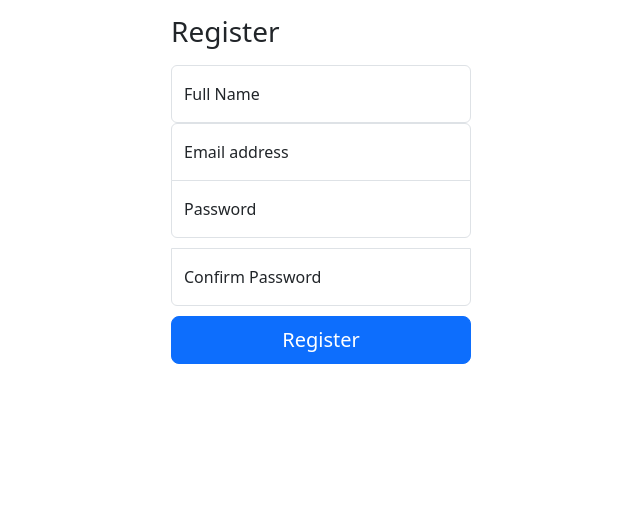
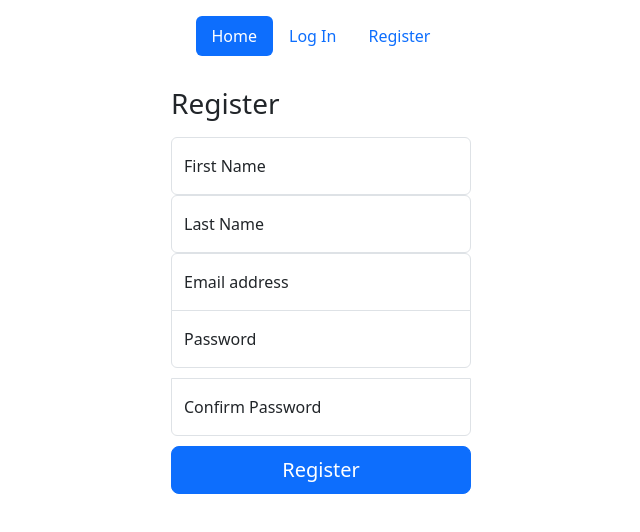
Before and after one commit to jericho2417/django_test, an Angular app in the folder frontend/projectapp/: page /register in a window 1280 px wide. Before the commit this address led to /. Shown: the top 532 px of the page, without its empty margins (319-959 px from the left). Built offline with nearby package versions, Linux system fonts and the light colour scheme.

Commit message:
http client post angular -jericho marasigan

```diff
--- a/frontend/projectapp/src/app/app-routing.module.ts
+++ b/frontend/projectapp/src/app/app-routing.module.ts
@@ -1,7 +1,20 @@
 import { NgModule } from '@angular/core';
 import { RouterModule, Routes } from '@angular/router';
+import { HomeComponent } from './pages/home/home.component';
+import { LoginComponent } from './pages/login/login.component';
+import { RegisterComponent } from './pages/register/register.component';
 
-const routes: Routes = [];
+const routes: Routes = [
+  {
+    path: '', component: HomeComponent
+  },
+  {
+    path: 'login', component: LoginComponent
+  },
+  {
+    path: 'register', component: RegisterComponent
+  }
+];
 
 @NgModule({
   imports: [RouterModule.forRoot(routes)],
--- a/frontend/projectapp/src/app/app.component.html
+++ b/frontend/projectapp/src/app/app.component.html
@@ -1 +1,2 @@
-<app-register></app-register>
+<app-nav></app-nav>
+<router-outlet></router-outlet>
--- /dev/null
+++ b/frontend/projectapp/src/app/components/nav/nav.component.html
@@ -0,0 +1,11 @@
+<header class="d-flex justify-content-center py-3">
+  <ul class="nav nav-pills">
+    <li class="nav-item">
+      <a routerLink="/" class="nav-link active" aria-current="page">Home</a>
+    </li>
+    <li class="nav-item"><a routerLink="/login" class="nav-link">Log In</a></li>
+    <li class="nav-item">
+      <a routerLink="/register" class="nav-link">Register</a>
+    </li>
+  </ul>
+</header>
--- a/frontend/projectapp/src/app/pages/register/register.component.html
+++ b/frontend/projectapp/src/app/pages/register/register.component.html
@@ -1,24 +1,53 @@
 <main class="form-signin w-100 m-auto">
-  <form>
+  <form (ngSubmit)="onSubmit()" #myForm="ngForm">
     <h1 class="h3 mb-3 fw-normal">Register</h1>
 
     <div class="form-floating">
-      <input class="form-control" placeholder="Full Name" />
-      <label>Full Name</label>
+      <input
+        name="first_name"
+        class="form-control"
+        placeholder="First Name"
+        ngModel
+      />
+      <label>First Name</label>
     </div>
     <div class="form-floating">
-      <input type="email" class="form-control" placeholder="Email" />
+      <input
+        name="last_name"
+        class="form-control"
+        placeholder="Last Name"
+        ngModel
+      />
+      <label>Last Name</label>
+    </div>
+    <div class="form-floating">
+      <input
+        name="email"
+        type="email"
+        class="form-control"
+        placeholder="Email"
+        type="email"
+        ngModel
+      />
       <label>Email address</label>
     </div>
     <div class="form-floating">
-      <input type="password" class="form-control" placeholder="Password" />
+      <input
+        name="password"
+        type="password"
+        class="form-control"
+        placeholder="Password"
+        ngModel
+      />
       <label>Password</label>
     </div>
     <div class="form-floating">
       <input
+        name="confirm_password"
         type="password"
         class="form-control"
         placeholder="Confirm Password"
+        ngModel
       />
       <label>Confirm Password</label>
     </div>
--- a/frontend/projectapp/src/app/pages/register/register.component.ts
+++ b/frontend/projectapp/src/app/pages/register/register.component.ts
@@ -1,4 +1,7 @@
-import { Component } from '@angular/core';
+import { HttpClient } from '@angular/common/http';
+import { Component, ViewChild } from '@angular/core';
+import { NgForm } from '@angular/forms';
+import { Router } from '@angular/router';
 
 @Component({
   selector: 'app-register',
@@ -6,5 +9,23 @@ import { Component } from '@angular/core';
   styleUrls: ['./register.component.css']
 })
 export class RegisterComponent {
-
+  @ViewChild("myForm")
+  form!: NgForm;
+  constructor(private http: HttpClient, private router: Router) {
+  }
+  onSubmit() {
+    this.http.post('http://127.0.0.1:8000/api/register', {
+      first_name: this.form.value.first_name,
+      last_name: this.form.value.last_name,
+      email: this.form.value.email,
+      password: this.form.value.password,
+      password_confirm: this.form.value.confirm_password,
+    }).subscribe({
+      next: (response) => {
+        console.log(response);
+        this.router.navigate(['/login']);
+      },
+      error: (error) => console.log(error),
+    });
+  }
 }
```
Also changed, not shown: frontend/projectapp/src/app/app.module.ts (+8 -2 lines), frontend/projectapp/src/app/components/nav/nav.component.ts (added, +10 -0 lines), frontend/projectapp/src/app/components/nav/nav.component.css (added).
